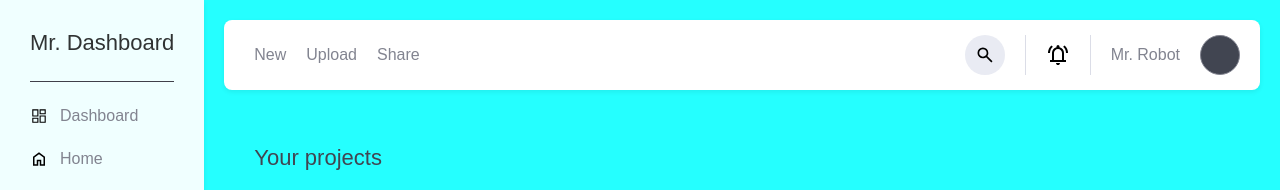
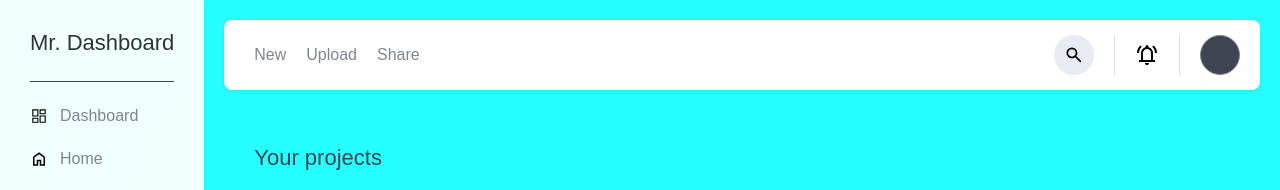
Before and after one commit to DianaBeki/Dashboard, a plain HTML site: page index.html in a window 1280 px wide. Shown: the top 190 px of the page. Drawn offline with Linux system fonts and the light colour scheme; a web font is replaced by a local one.

Commit message:
Edit div element

```diff
--- a/index.html
+++ b/index.html
@@ -24,7 +24,6 @@
         <div class="divider"></div>
         <div id="alerts"></div>
         <div class="divider"></div>
-        <div>Mr. Robot</div>
         <div class="avatar"></div>
       </div>
       </div>
```
